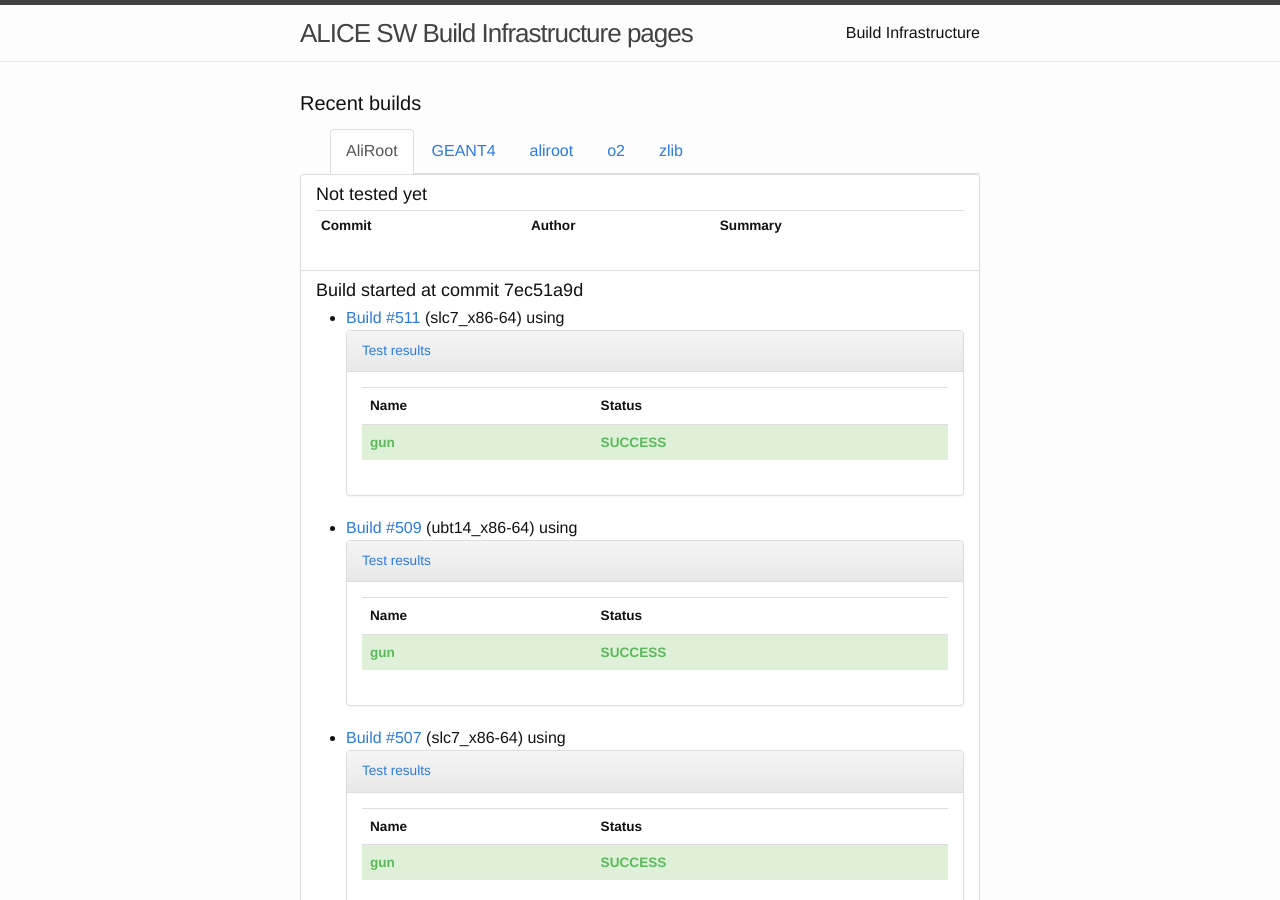
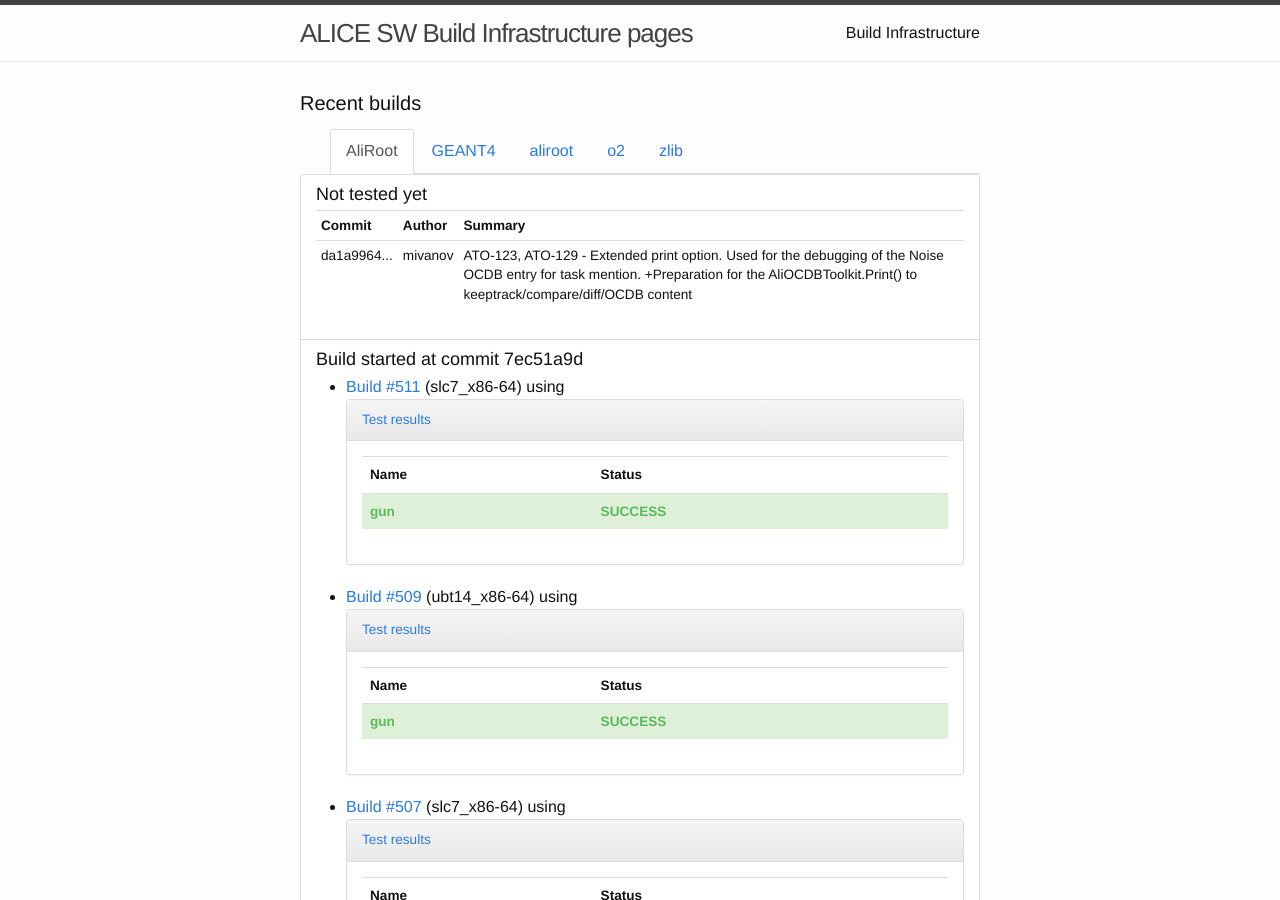
Before and after one commit to alisw/alisw.github.io, a Jekyll site: the page built from index.html, in a window 1280 px wide and 900 px high. Built offline with Jekyll 4.4.1, drawn with Linux system fonts in a browser that asks for light colours; nearby versions of some CDN libraries.

Commit message:
Updated results.

```diff
--- a/_data/commits-aliroot-master.yaml
+++ b/_data/commits-aliroot-master.yaml
@@ -1,3 +1,8 @@
+-
+ commit: "da1a9964ef94c432b7a55017383da70759935eb4"
+ message: >-
+    ATO-123, ATO-129 - Extended print option. Used for the debugging of the Noise OCDB entry for task mention. +Preparation for the AliOCDBToolkit.Print() to keeptrack/compare/diff/OCDB content
+ author: !!str mivanov
 -
  commit: "7ec51a9d3ac83239bf0c224007b30f8aca8cf09a"
  message: >-
```
